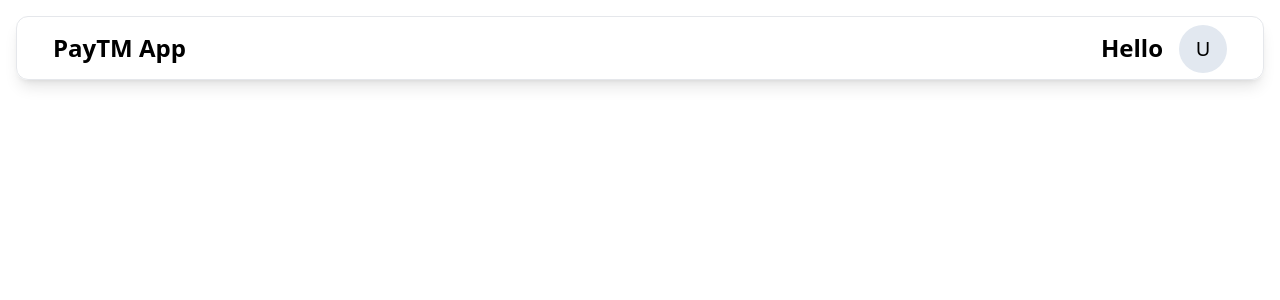
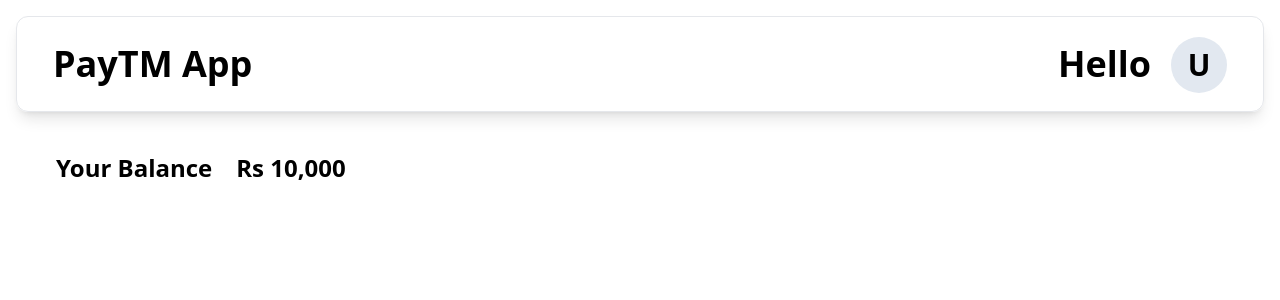
Before and after one commit to manavnotop/paytm-v2, a React (Vite) app in the folder frontend/: page /dashboard in a window 1280 px wide. Shown: the top 300 px of the page. Built offline with nearby package versions, Linux system fonts and the light colour scheme.

Commit message:
add Balance component

```diff
--- a/frontend/src/components/AppBar.jsx
+++ b/frontend/src/components/AppBar.jsx
@@ -1,14 +1,14 @@
 export function AppBar(){
-    return <div className="h-16 shadow-lg flex justify-between mx-4 rounded-xl border">
-        <div className="flex flex-col justify-center h-full ml-9 font-bold text-black text-2xl">
+    return <div className="h-24 shadow-lg flex justify-between mx-4 rounded-xl border">
+        <div className="flex flex-col justify-center h-full ml-9 font-bold text-black text-4xl">
             PayTM App
         </div>
         <div className="flex">
-            <div className="flex flex-col justify-center mr-4 text-black font-semibold text-2xl">
+            <div className="flex flex-col justify-center mr-5 text-black font-semibold text-4xl">
                 Hello
             </div>
-            <div className="rounded-full h-12 w-12 bg-slate-200 flex justify-center mt-2 mr-9 text-black">
-                <div className="flex flex-col justify-center h-full text-xl">
+            <div className="rounded-full h-14 w-14 bg-slate-200 flex justify-center mt-5 mr-9 text-black">
+                <div className="flex flex-col justify-center h-full font-semibold text-3xl">
                     U
                 </div>
             </div>
--- /dev/null
+++ b/frontend/src/components/Balance.jsx
@@ -0,0 +1,10 @@
+export function Balance({ value }){
+    return <div className="flex text-black mx-4">
+        <div className="font-bold text-2xl">
+            Your Balance
+        </div>
+        <div className="font-semibold text-2xl ml-6">
+            Rs {value}
+        </div>
+    </div>
+}
--- a/frontend/src/pages/Dashboard.jsx
+++ b/frontend/src/pages/Dashboard.jsx
@@ -1,7 +1,11 @@
 import { AppBar } from "../components/AppBar"
+import { Balance } from "../components/Balance"
 
 export const Dashboard = () => {
     return <div className="bg-white h-screen pt-4">
         <AppBar />
+        <div className="m-10">
+            <Balance value={"10,000"} />
+        </div>
     </div>
 }
```
